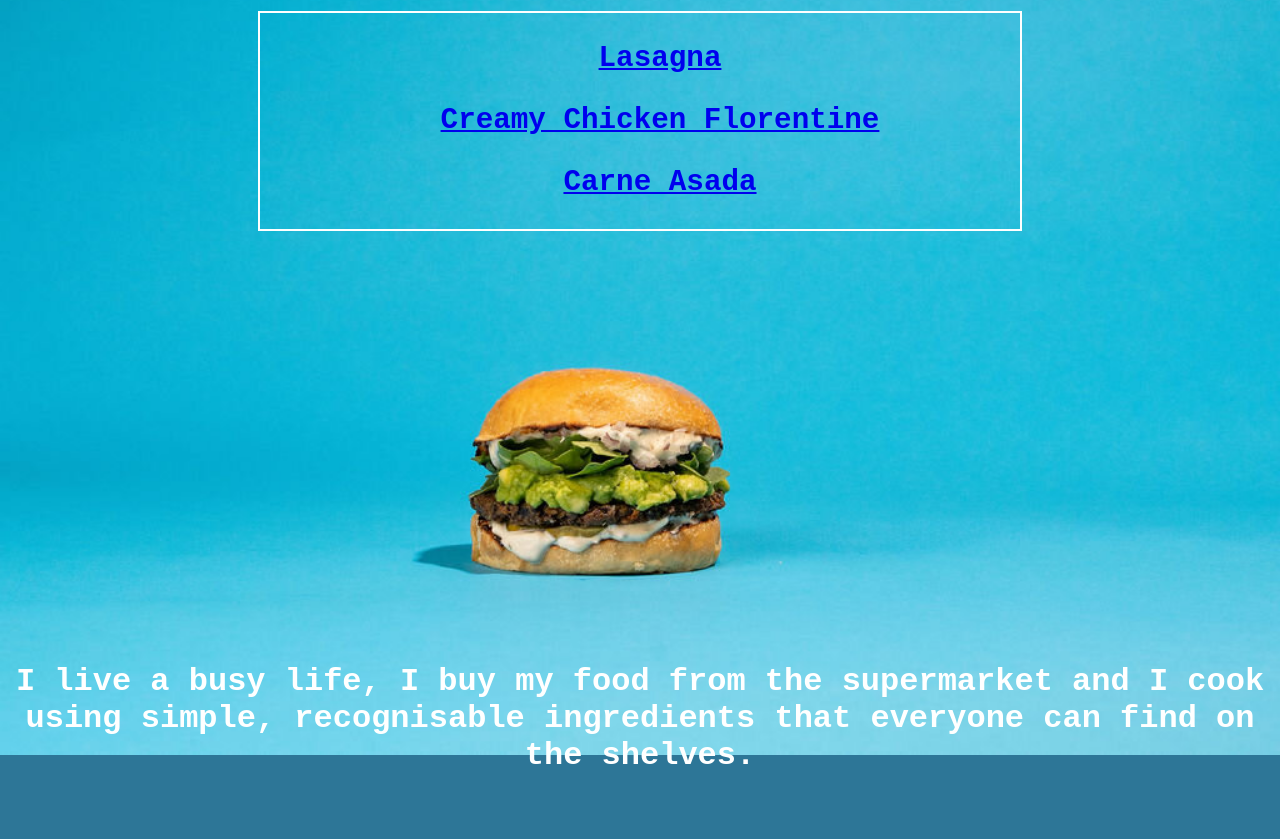
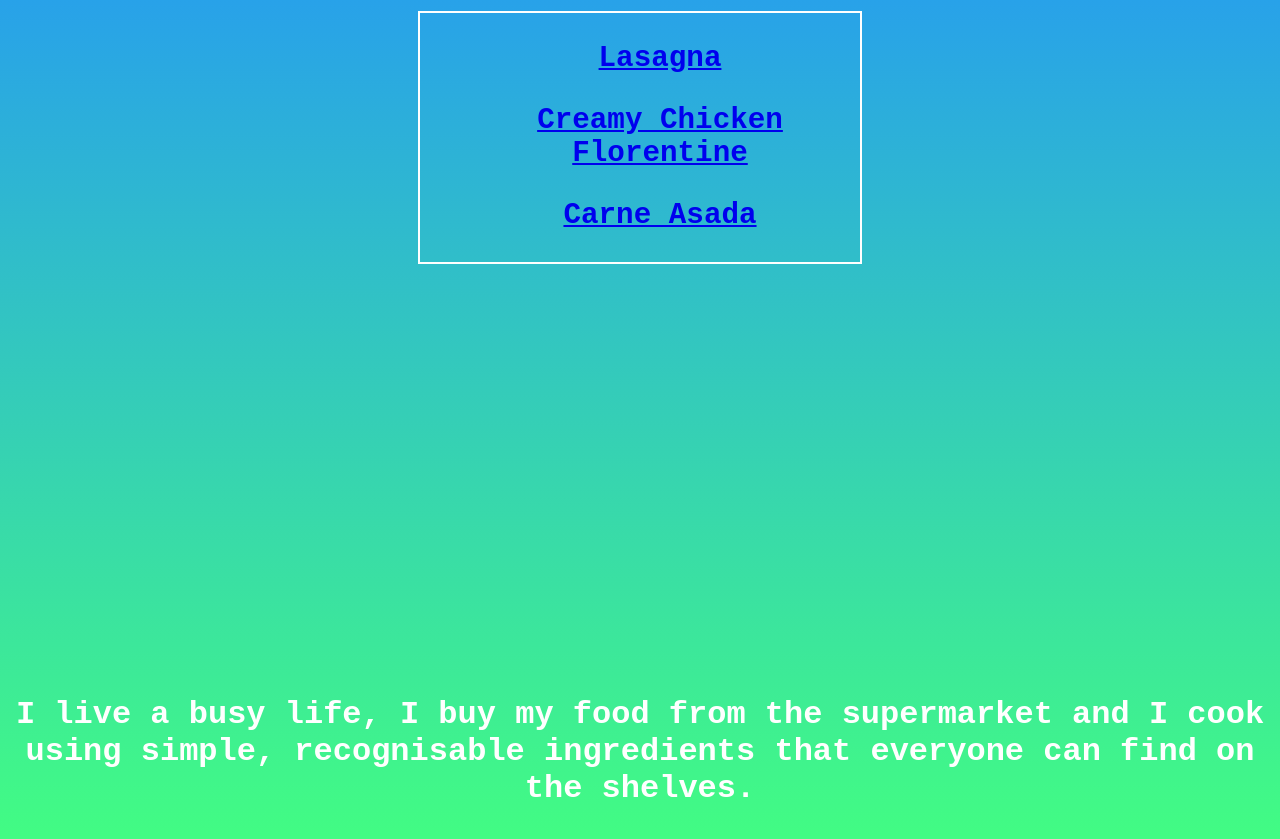
Before and after one commit to alexandrusidor/odin_recipes, a plain HTML site: page index.html in a window 1280 px wide. Shown: the part 99-938 px from the top of the page. Before the commit the page ends 905 px from the top, so only its background shows below. Drawn offline with Linux system fonts and the light colour scheme.

Commit message:
This is the third commit. Background and list updated

```diff
--- a/styles.css
+++ b/styles.css
@@ -1,8 +1,7 @@
 body {
-    background-image: url(../odin_recipes/img/home.jpeg);
     background-repeat: no-repeat;
     background-size: contain;
-    background-color: rgb(45, 118, 151);
+    background-image: linear-gradient(#2597f5,#42fc83 ) ;
 }
 
 .header {
@@ -27,7 +26,7 @@ body {
     text-align: center;
     list-style: none;
     border:2px solid #ffffff;
-    margin-left: 250px; margin-right: 250px;
+    width: 400px; margin: auto;
 
 
 }
@@ -36,5 +35,5 @@ a:visited {
     color: none;
 }
 a:hover {
-    color:blueviolet
+    color:rgb(72, 255, 0)
 }
```
